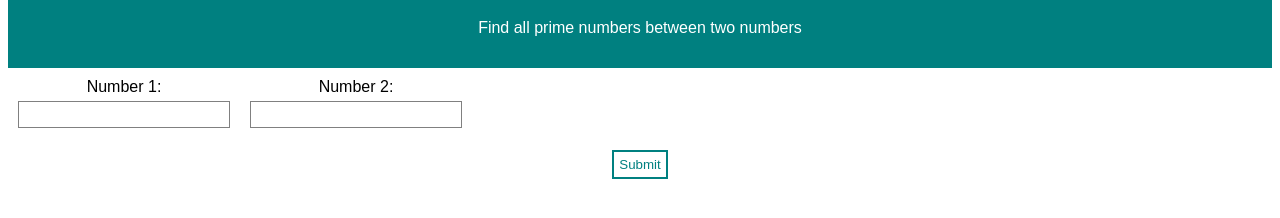
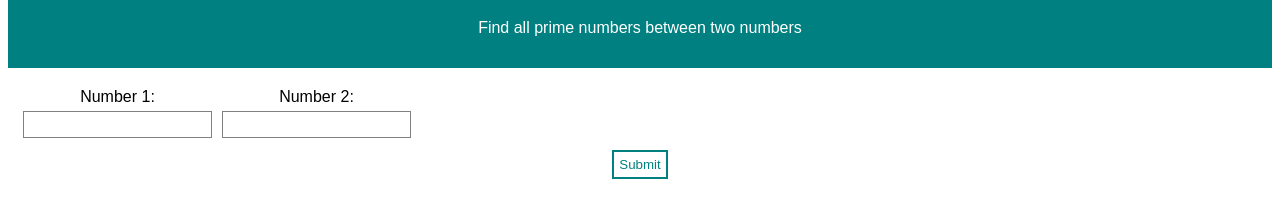
Before and after one commit to vivian-phu/is445_hw5, a plain HTML site: page index.html in a window 1280 px wide. Shown: the part 84-302 px from the top of the page. Drawn offline with Linux system fonts and the light colour scheme.

Commit message:
almost done

```diff
--- a/index.html
+++ b/index.html
@@ -26,6 +26,7 @@
 
         </form>
         <h1 id="primeNumber"></h1>
+        <p id="msg"></p>
     </div>
     <script src="app.js"></script>
 </body>
--- a/style.css
+++ b/style.css
@@ -16,28 +16,33 @@ button{
     background-color: white;
     padding: 5px;
     border: 2px solid teal;
-    vertical-align: auto;
-}
-#divForm{
-    text-align: center;
+    margin: auto;
+    display: block;
 }
 label {
-    width: auto;
     float: left;
-    margin: 0 20px 0 0;
+    display: block;
+    margin: auto;
+    padding: 5px;
 }
 span {
     display: block;
-    margin: 0 0 5px;
+    margin: auto;
+    padding: 5px;
+    text-align: center;
+
 }
 input {
-    width: 200px;
     border: 1px solid grey;
     padding: 5px;
+    display: block;
+    margin: auto;
 }
 #msg{
     color: red;
+    text-align: center;
 }
 #primeNumber{
     color: teal;
+    text-align: center;
 }
```
